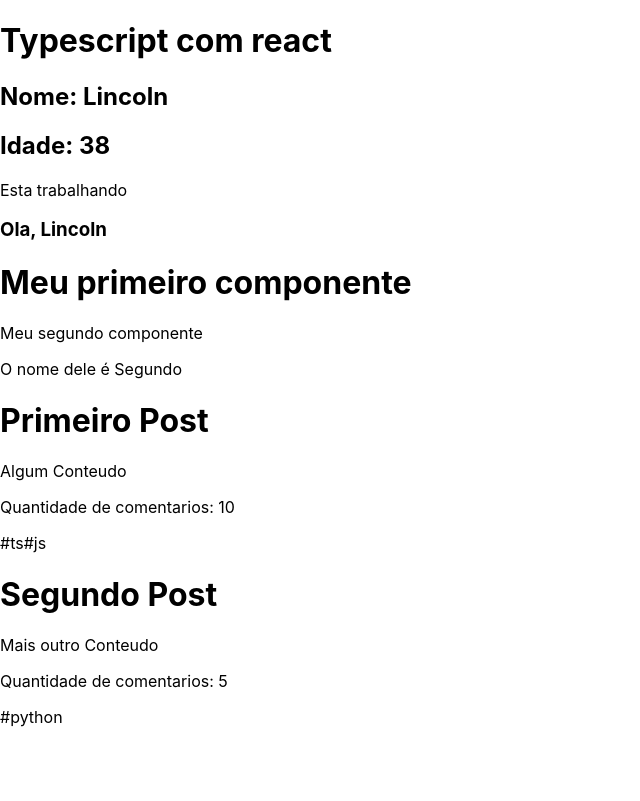
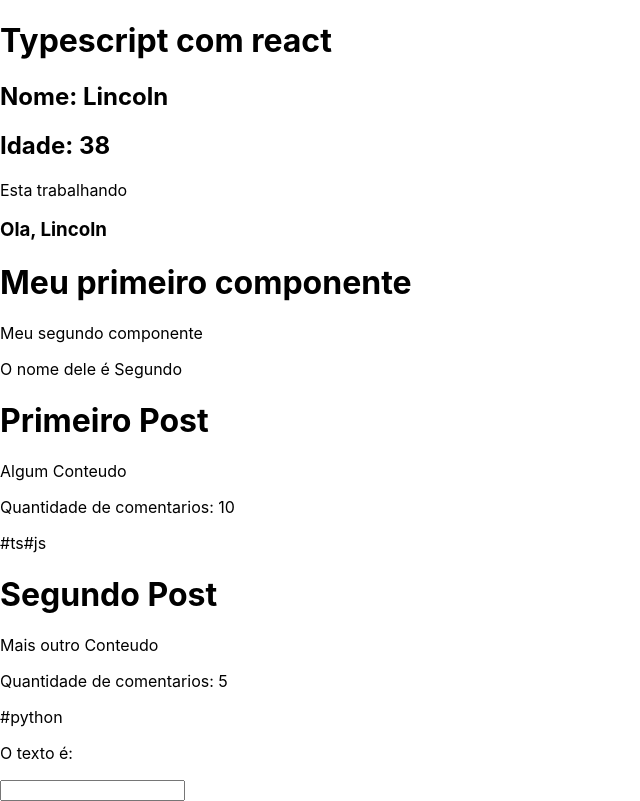
Before and after one commit to Ruteski/Typescript, a React (Create React App) app in the folder 11_react_com_ts/: page / in a window 1280 px wide. Shown: the whole page, without its empty margins (0-640 px from the left). Built offline with nearby package versions, Linux system fonts and the light colour scheme.

Commit message:
hook useState

```diff
--- a/11_react_com_ts/src/App.tsx
+++ b/11_react_com_ts/src/App.tsx
@@ -2,6 +2,7 @@
 import FirstComponent from './components/FirstComponent'
 import SecondComponent from './components/SecondeComponent'
 import Destructoring from './components/Destructoring'
+import State from './components/State'
 
 
 function App() {
@@ -39,6 +40,8 @@
         commentsQty={5}
         tags={['python']}
       />
+
+      <State />
     </div>
   );
 }
--- /dev/null
+++ b/11_react_com_ts/src/components/State.tsx
@@ -0,0 +1,18 @@
+import React, {useState, ChangeEvent} from 'react';
+
+const State = () => {
+   const [text, setText] = useState<string | null>(null)
+
+   const handleChange = (e: ChangeEvent<HTMLInputElement>) => {
+      setText(e.target.value);
+   }
+
+   return(
+      <div>
+         <p>O texto é: {text}</p>
+         <input type="text" onChange={handleChange} />
+      </div>
+   )
+}
+
+export default State;
```
